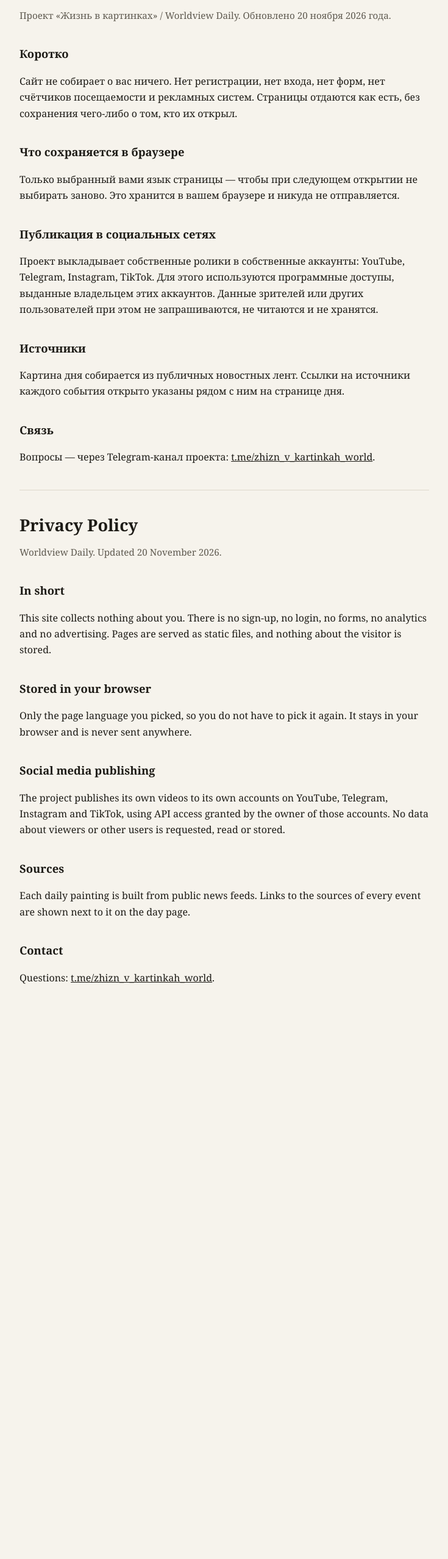
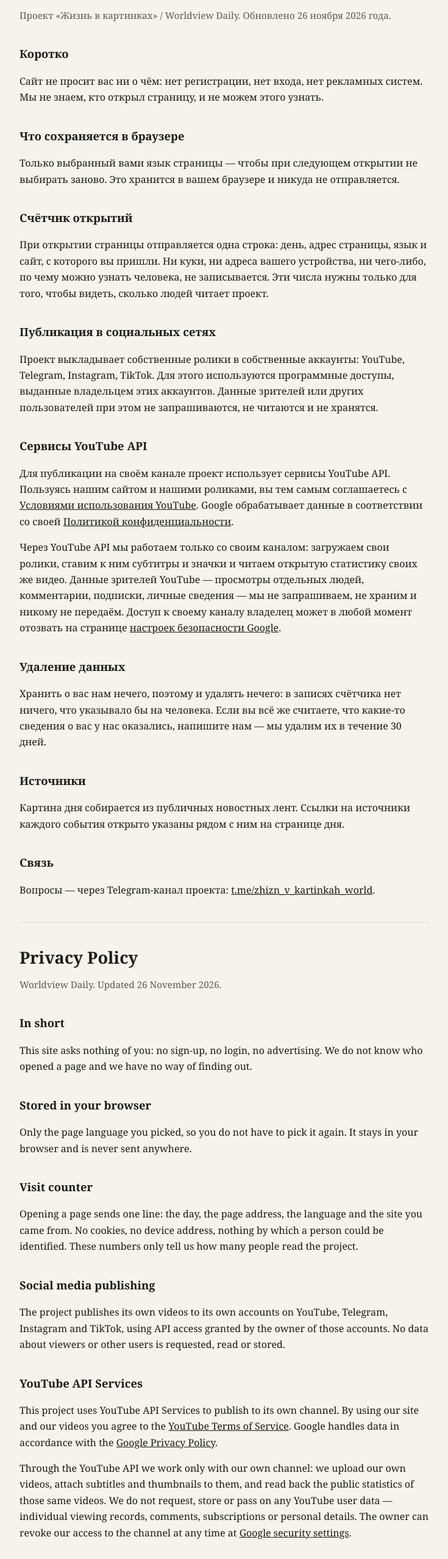
Before and after one commit to dream-and-build/zhizn-v-kartinkah, a plain HTML site: page privacy.html in a window 1280 px wide. Shown: the part 84-2640 px from the top of the page at 61% size, without its empty margins (272-1007 px from the left). Before the commit the page ends 1796 px from the top, so only its background shows below. Drawn offline with Linux system fonts and the light colour scheme.

Commit message:
Картина 2026-11-26 07:54

```diff
--- a/privacy.html
+++ b/privacy.html
@@ -23,22 +23,45 @@
 <body>
 <main>
   <h1>Политика конфиденциальности</h1>
-  <p class="dim">Проект «Жизнь в картинках» / Worldview Daily. Обновлено 20 ноября 2026 года.</p>
+  <p class="dim">Проект «Жизнь в картинках» / Worldview Daily. Обновлено 26 ноября 2026 года.</p>
 
   <h2>Коротко</h2>
-  <p>Сайт не собирает о вас ничего. Нет регистрации, нет входа, нет форм, нет счётчиков
-     посещаемости и рекламных систем. Страницы отдаются как есть, без сохранения чего-либо
-     о том, кто их открыл.</p>
+  <p>Сайт не просит вас ни о чём: нет регистрации, нет входа, нет рекламных систем.
+     Мы не знаем, кто открыл страницу, и не можем этого узнать.</p>
 
   <h2>Что сохраняется в браузере</h2>
   <p>Только выбранный вами язык страницы — чтобы при следующем открытии не выбирать заново.
      Это хранится в вашем браузере и никуда не отправляется.</p>
+
+  <h2>Счётчик открытий</h2>
+  <p>При открытии страницы отправляется одна строка: день, адрес страницы, язык и сайт,
+     с которого вы пришли. Ни куки, ни адреса вашего устройства, ни чего-либо, по чему
+     можно узнать человека, не записывается. Эти числа нужны только для того, чтобы видеть,
+     сколько людей читает проект.</p>
 
   <h2>Публикация в социальных сетях</h2>
   <p>Проект выкладывает собственные ролики в собственные аккаунты: YouTube, Telegram,
      Instagram, TikTok. Для этого используются программные доступы, выданные владельцем
      этих аккаунтов. Данные зрителей или других пользователей при этом не запрашиваются,
      не читаются и не хранятся.</p>
+
+  <h2>Сервисы YouTube API</h2>
+  <p>Для публикации на своём канале проект использует сервисы YouTube API. Пользуясь нашим
+     сайтом и нашими роликами, вы тем самым соглашаетесь с
+     <a href="https://www.youtube.com/t/terms">Условиями использования YouTube</a>.
+     Google обрабатывает данные в соответствии со своей
+     <a href="https://policies.google.com/privacy">Политикой конфиденциальности</a>.</p>
+  <p>Через YouTube API мы работаем только со своим каналом: загружаем свои ролики, ставим
+     к ним субтитры и значки и читаем открытую статистику своих же видео. Данные зрителей
+     YouTube — просмотры отдельных людей, комментарии, подписки, личные сведения — мы не
+     запрашиваем, не храним и никому не передаём. Доступ к своему каналу владелец может
+     в любой момент отозвать на странице
+     <a href="https://myaccount.google.com/permissions">настроек безопасности Google</a>.</p>
+
+  <h2>Удаление данных</h2>
+  <p>Хранить о вас нам нечего, поэтому и удалять нечего: в записях счётчика нет ничего,
+     что указывало бы на человека. Если вы всё же считаете, что какие-то сведения о вас
+     у нас оказались, напишите нам — мы удалим их в течение 30 дней.</p>
 
   <h2>Источники</h2>
   <p>Картина дня собирается из публичных новостных лент. Ссылки на источники каждого
@@ -51,21 +74,43 @@
   <hr>
 
   <h1>Privacy Policy</h1>
-  <p class="dim">Worldview Daily. Updated 20 November 2026.</p>
+  <p class="dim">Worldview Daily. Updated 26 November 2026.</p>
 
   <h2>In short</h2>
-  <p>This site collects nothing about you. There is no sign-up, no login, no forms,
-     no analytics and no advertising. Pages are served as static files, and nothing about
-     the visitor is stored.</p>
+  <p>This site asks nothing of you: no sign-up, no login, no advertising. We do not know
+     who opened a page and we have no way of finding out.</p>
 
   <h2>Stored in your browser</h2>
   <p>Only the page language you picked, so you do not have to pick it again. It stays
      in your browser and is never sent anywhere.</p>
 
+  <h2>Visit counter</h2>
+  <p>Opening a page sends one line: the day, the page address, the language and the site
+     you came from. No cookies, no device address, nothing by which a person could be
+     identified. These numbers only tell us how many people read the project.</p>
+
   <h2>Social media publishing</h2>
   <p>The project publishes its own videos to its own accounts on YouTube, Telegram,
      Instagram and TikTok, using API access granted by the owner of those accounts.
      No data about viewers or other users is requested, read or stored.</p>
+
+  <h2>YouTube API Services</h2>
+  <p>This project uses YouTube API Services to publish to its own channel. By using our
+     site and our videos you agree to the
+     <a href="https://www.youtube.com/t/terms">YouTube Terms of Service</a>. Google handles
+     data in accordance with the
+     <a href="https://policies.google.com/privacy">Google Privacy Policy</a>.</p>
+  <p>Through the YouTube API we work only with our own channel: we upload our own videos,
+     attach subtitles and thumbnails to them, and read back the public statistics of those
+     same videos. We do not request, store or pass on any YouTube user data — individual
+     viewing records, comments, subscriptions or personal details. The owner can revoke our
+     access to the channel at any time at
+     <a href="https://myaccount.google.com/permissions">Google security settings</a>.</p>
+
+  <h2>Deleting data</h2>
+  <p>We hold nothing about you, so there is nothing to delete: counter records contain
+     nothing that points to a person. If you none the less believe we hold something about
+     you, write to us and we will delete it within 30 days.</p>
 
   <h2>Sources</h2>
   <p>Each daily painting is built from public news feeds. Links to the sources of every
```
Also changed, not shown: index.html (+12 -0 lines).
